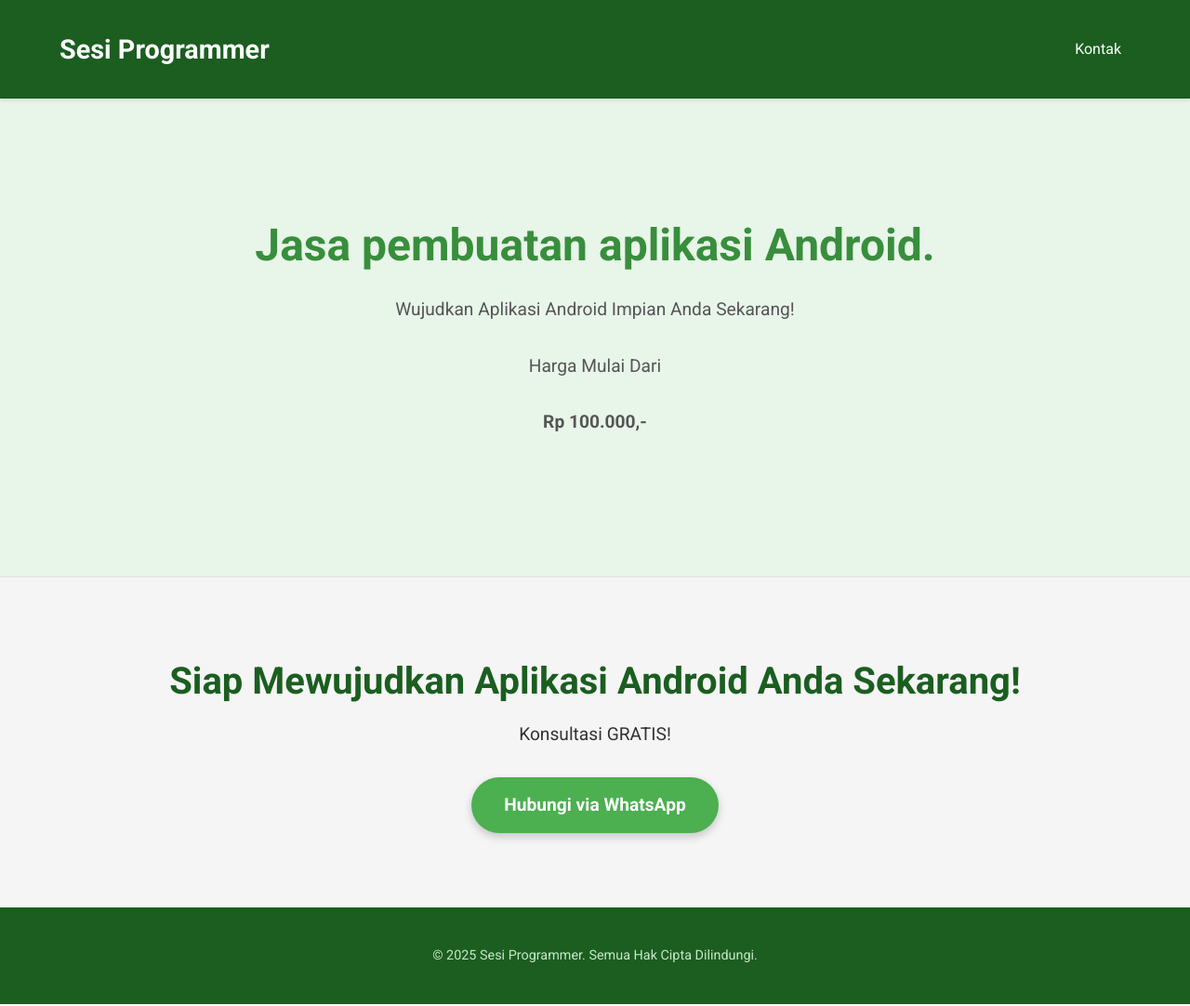
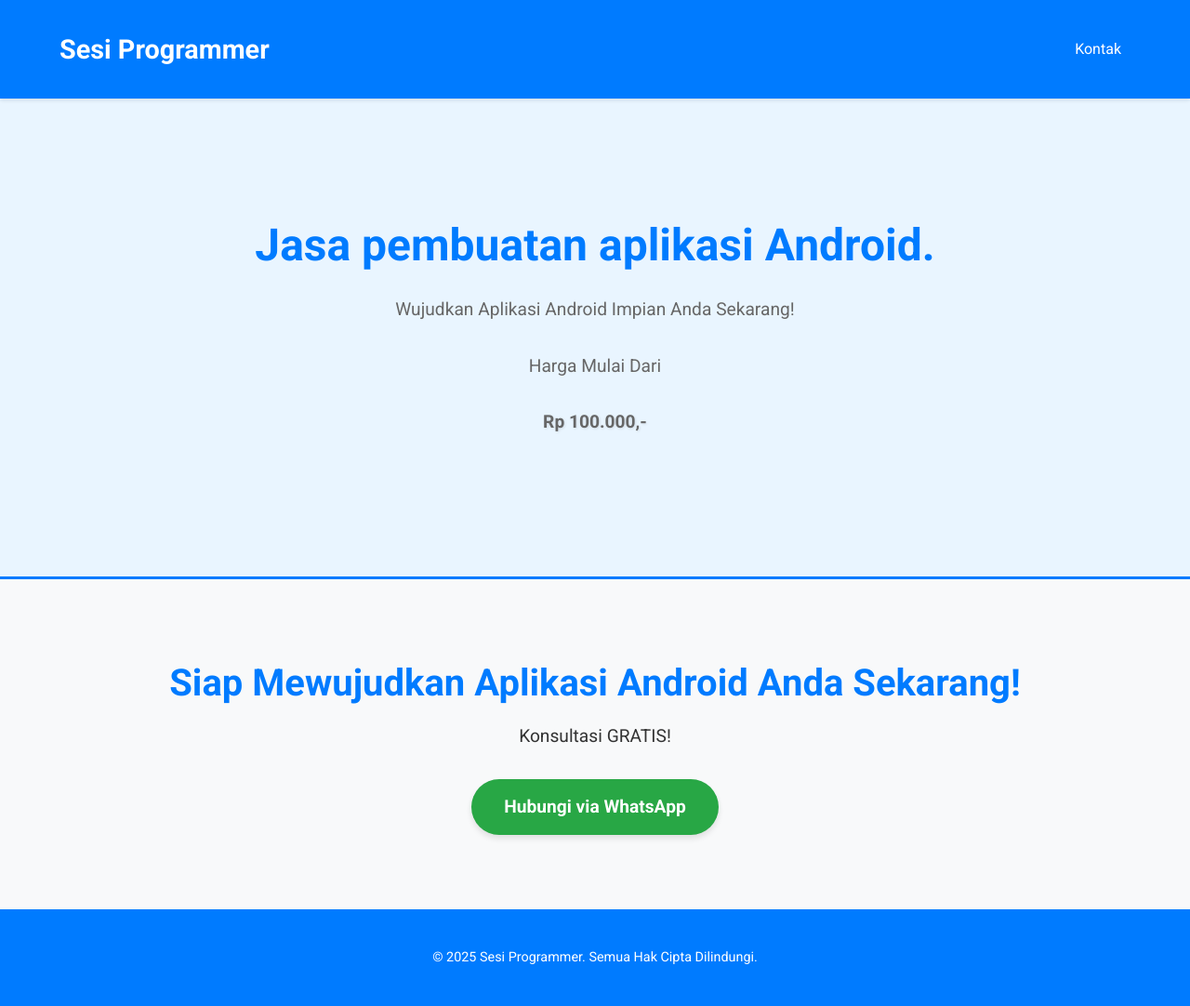
Before and after one commit to sesiprogrammer/jasa-pembuatan-aplikasi-android, a plain HTML site: page index.html in a window 1280 px wide. Shown: the whole page at 93% size. Drawn offline with Linux system fonts and the light colour scheme.

Commit message:
Update style.css

```diff
--- a/style.css
+++ b/style.css
@@ -9,9 +9,9 @@ body {
     /* Font tetap Roboto */
     font-family: 'Roboto', sans-serif;
     line-height: 1.6;
-    /* WARNA LATAR BELAKANG UTAMA: Sangat Terang (Putih Bersih) */
+    /* WARNA LATAR BELAKANG UTAMA: Putih Bersih */
     background-color: #ffffff;
-    color: #333333; /* Warna teks gelap */
+    color: #333333; /* Warna teks menjadi gelap */
 }
 
 .container {
@@ -21,9 +21,9 @@ body {
     padding: 20px 0;
 }
 
-/* Header & Navigasi - Menggunakan Hijau Tua */
+/* Header & Navigasi - Menggunakan Biru Profesional */
 header {
-    background-color: #1b5e20; /* Hijau Tua */
+    background-color: #007bff; /* Biru Cerah (Primary Blue) */
     color: white;
     padding: 10px 0;
     box-shadow: 0 2px 4px rgba(0, 0, 0, 0.1);
@@ -57,30 +57,30 @@ nav ul li a {
 }
 
 nav ul li a:hover {
-    background-color: #388e3c; /* Hijau Lebih Cerah saat hover */
+    background-color: #0056b3; /* Biru Lebih Gelap saat hover */
     border-radius: 4px;
 }
 
-/* Hero Section - Menggunakan Hijau Cerah (Accent) */
+/* Hero Section - Menggunakan Latar Belakang Biru Muda/Terang */
 .hero {
-    background-color: #e8f5e9; /* Hijau Sangat Muda */
+    background-color: #e9f5ff; /* Biru Sangat Muda */
     color: #333333;
     padding: 100px 0;
     text-align: center;
-    border-bottom: none;
+    border-bottom: 3px solid #007bff;
 }
 
 .hero h2 {
     font-size: 3em;
     margin-bottom: 15px;
     font-weight: 700;
-    color: #388e3c; /* Teks utama berwarna Hijau */
+    color: #007bff; /* Judul berwarna Biru */
 }
 
 .hero p {
     font-size: 1.2em;
     margin-bottom: 30px;
-    color: #555555; /* Teks deskripsi gelap */
+    color: #666666; /* Teks deskripsi abu-abu gelap */
 }
 
 .harga-mulai {
@@ -93,24 +93,23 @@ nav ul li a:hover {
 .harga-utama {
     font-size: 4.5em;
     font-weight: 900;
-    color: #4caf50; /* HIJAU UTAMA! */
-    text-shadow: none;
+    color: #28a745; /* Aksen Hijau Cerah */
+    text-shadow: 1px 1px 3px rgba(0, 0, 0, 0.1);
     margin-top: 5px;
     margin-bottom: 30px;
 }
 
 /* Kontak Section - Area Panggilan Aksi */
 .kontak {
-    background-color: #f5f5f5; /* Abu-abu terang untuk kontras */
+    background-color: #f8f9fa; /* Abu-abu Sangat Terang */
     padding: 60px 0;
     text-align: center;
     color: #333333;
-    border-top: 1px solid #e0e0e0;
 }
 
 .kontak h3 {
     font-size: 2.5em;
-    color: #1b5e20; /* Heading berwarna Hijau Tua */
+    color: #007bff; /* Heading berwarna Biru */
     margin-bottom: 10px;
 }
 
@@ -122,7 +121,7 @@ nav ul li a:hover {
 /* Tombol WhatsApp */
 .whatsapp-button {
     display: inline-block;
-    background-color: #4caf50; /* Hijau Standar */
+    background-color: #28a745; /* Hijau Cerah (Accent) */
     color: white;
     padding: 15px 35px;
     text-decoration: none;
@@ -130,19 +129,19 @@ nav ul li a:hover {
     border-radius: 50px;
     font-size: 1.2em;
     transition: background-color 0.3s, transform 0.3s, box-shadow 0.3s;
-    box-shadow: 0 4px 10px rgba(0, 0, 0, 0.2); /* Shadow standar */
+    box-shadow: 0 4px 6px rgba(0, 0, 0, 0.1);
 }
 
 .whatsapp-button:hover {
-    background-color: #388e3c; /* Hijau Lebih Gelap saat hover */
+    background-color: #1e7e34; /* Hijau Lebih Gelap saat hover */
     transform: scale(1.05);
-    box-shadow: 0 6px 15px rgba(0, 0, 0, 0.3);
+    box-shadow: 0 6px 10px rgba(0, 0, 0, 0.15);
 }
 
 /* Footer */
 footer {
-    background-color: #1b5e20; /* Hijau Tua */
-    color: #c8e6c9;
+    background-color: #007bff; /* Biru Primary */
+    color: white;
     padding: 20px 0;
     text-align: center;
     font-size: 0.9em;
```
